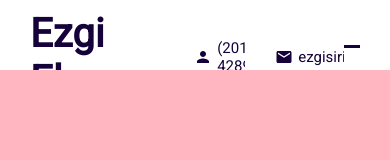
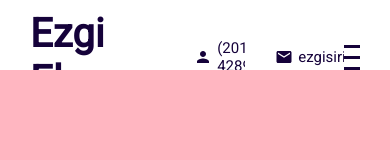
Before and after one commit to ezgielouzeh/portfolio-with-react-hooks, a React (Create React App) app: page / in a window 390 px wide. Shown: the top 160 px of the page. Built offline with nearby package versions, Linux system fonts and the light colour scheme.

Commit message:
hamburger bar styling

```diff
--- a/src/App.jsx
+++ b/src/App.jsx
@@ -5,11 +5,13 @@
 import Testimonials from "./components/testimonials/Testimonials"
 import Contact from "./components/contact/Contact"
 import "./app.scss"
+import {useState} from "react"
 
 function App() {
+  const [menuOpen,setMenuOpen] = useState(false)
   return (
     <div className="app">
-    <Topbar />
+    <Topbar menuOpen={menuOpen}/>
     <div className="sections">
       <Intro />
       <Portfolio />
--- a/src/components/topbar/topbar.scss
+++ b/src/components/topbar/topbar.scss
@@ -5,22 +5,21 @@
   height: 70px;
   background-color: white;
   color: $mainColor;
-  position:fixed;
+  position: fixed;
   top: 0;
   z-index: 2;
-}
 
-.wrapper{
+  .wrapper {
     padding: 10px 30px;
     display: flex;
     align-items: center;
     justify-content: space-between;
 
-  .left{
+    .left {
       display: flex;
       align-items: center;
 
-    .logo{
+      .logo {
         font-size: 40px;
         font-weight: 700;
         text-decoration: none;
@@ -28,35 +27,61 @@
         margin-right: 40px;
       }
 
-    .itemContainer{
+      .itemContainer {
         display: flex;
         align-items: center;
         margin-left: 30px;
 
-      .icon{
+        .icon {
           font-size: 18px;
           margin-right: 5px;
         }
 
-      span{
+        span {
           font-size: 15px;
           font-weight: 500;
         }
       }
     }
 
-  .right{
-    .hamburger{
+    .right {
+      .hamburger {
         width: 32px;
         height: 25px;
         display: flex;
+        flex-direction: column;
+        justify-content: space-between;
       }
 
-    span{
+      span {
         width: 100%;
         height: 3px;
         background-color: $mainColor;
+        transform-origin: left;
+        transition: all 2s ease;
+      }
     }
   }
 
+  &.active{
+    background-color: $mainColor;
+    color: white;
+
+    .hamburger{
+      span{
+        &:first-child{
+          background-color: white;
+          transform: rotate(45deg);
         }
+        &:nth-child(2){
+          opacity: 0;
+        }
+        &:last-child{
+          background-color: white;
+          transform: rotate(-45deg);
+
+        }
+      }
+    }
+  }
+}
```
Lines whose indentation alone changed are shown as unchanged.
